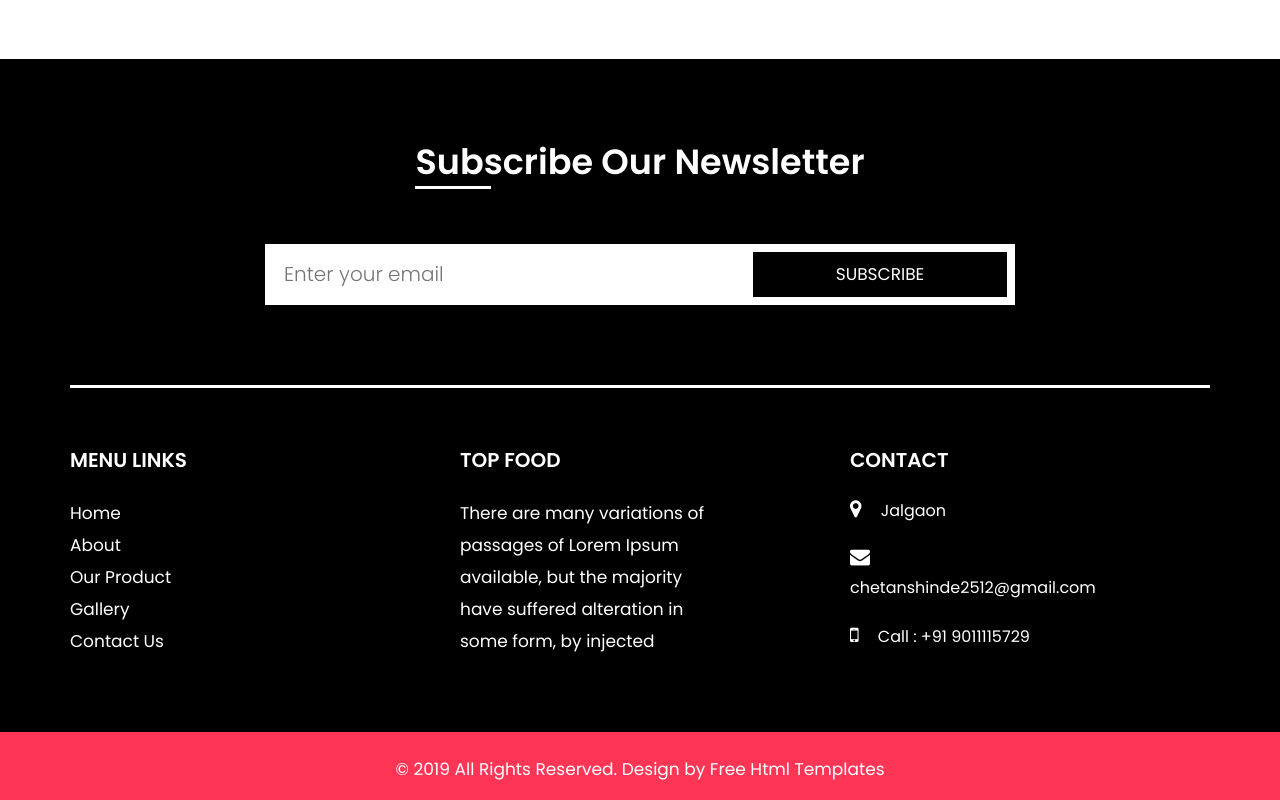
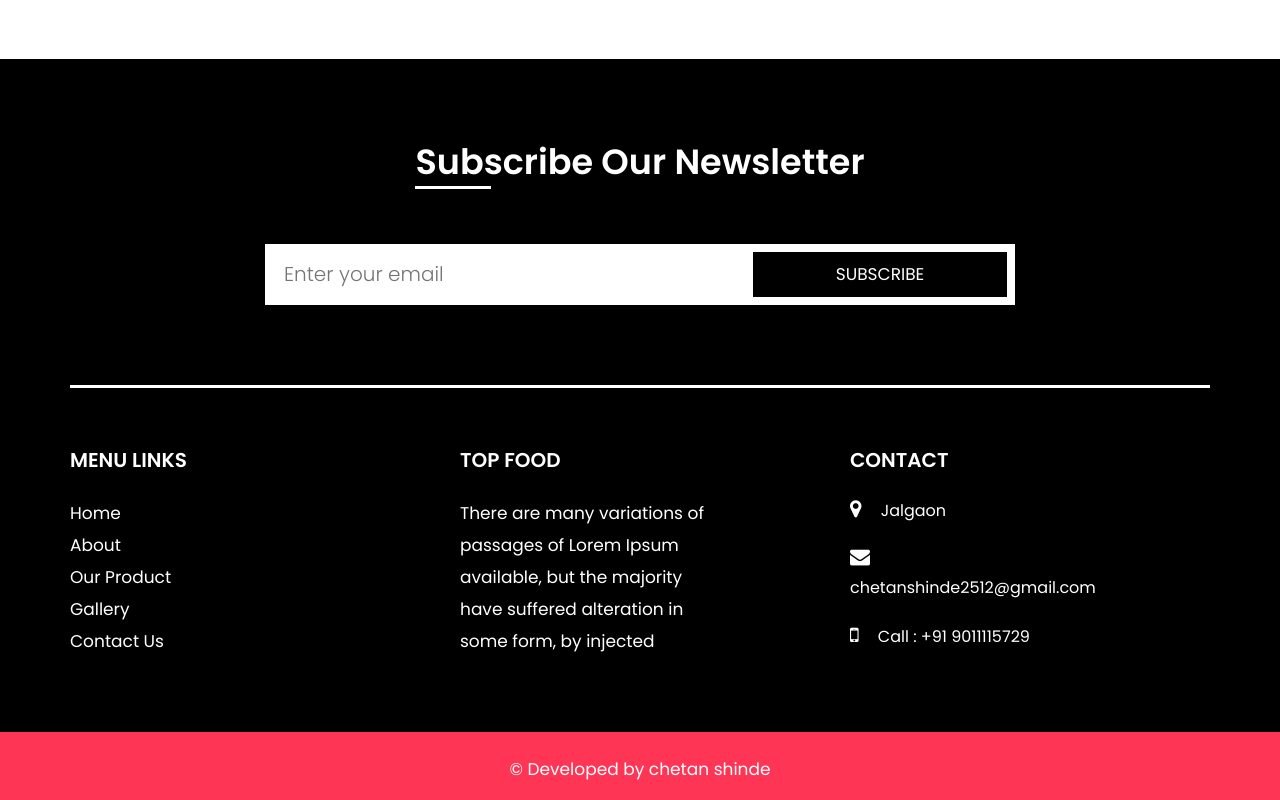
Before and after one commit to Shinde251/shinde-sunshine, a plain HTML site: page gallery.html in a window 1280 px wide. Shown: the part 1265-2065 px from the top of the page. Drawn offline with nearby package versions, Linux system fonts and the light colour scheme; a web font is replaced by a local one.

Commit message:
edit gallery

```diff
--- a/gallery.html
+++ b/gallery.html
@@ -194,7 +194,7 @@
                <div class="container">
                   <div class="row">
                      <div class="col-md-10 offset-md-1">
-                        <p>© 2019 All Rights Reserved. Design by <a href="https://html.design/"> Free Html Templates</a></p>
+                        <p>© Developed by chetan shinde</a></p>
                      </div>
                   </div>
                </div>
```
Also changed, not shown: product.html (+1 -1 lines).
